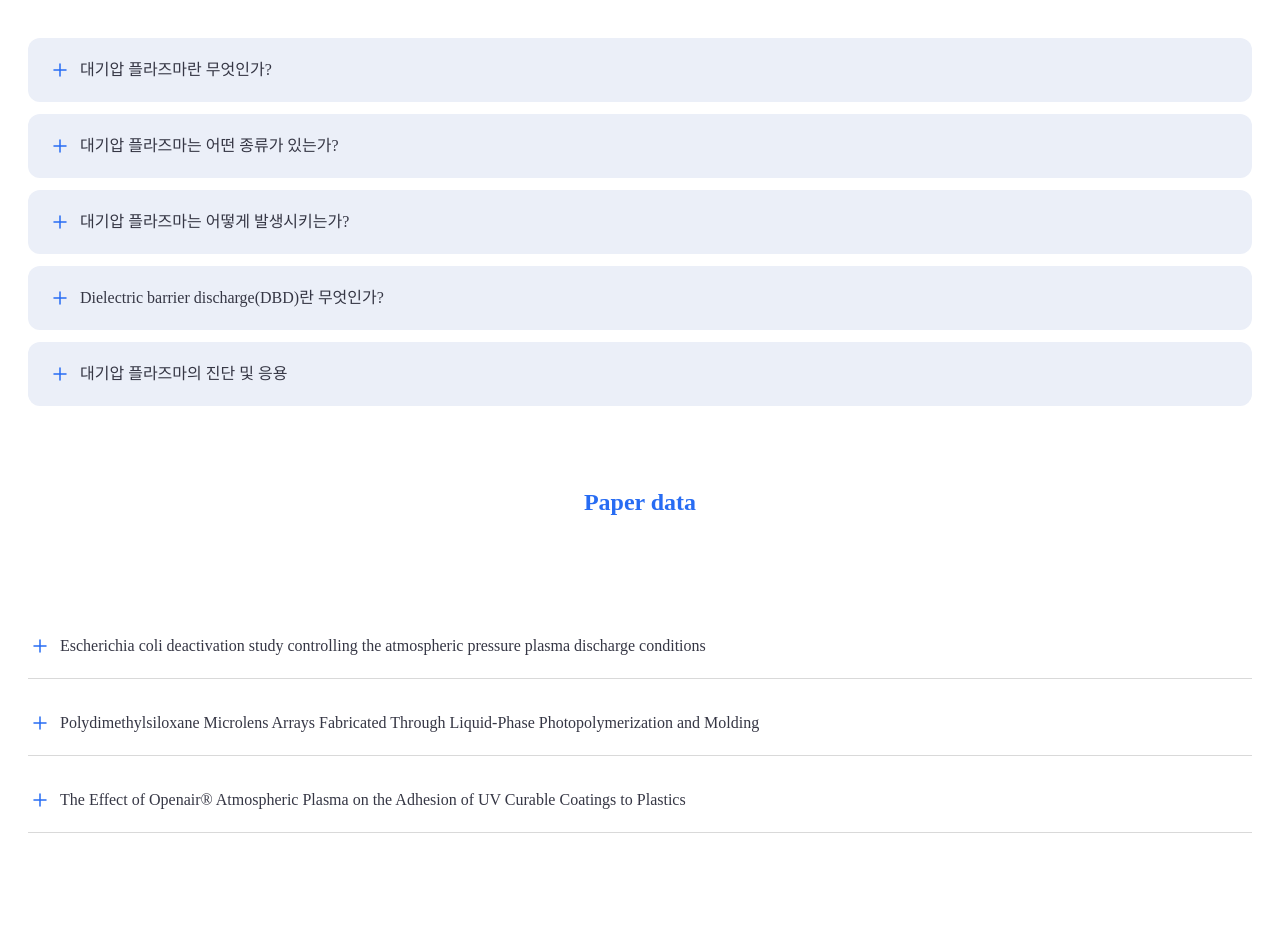
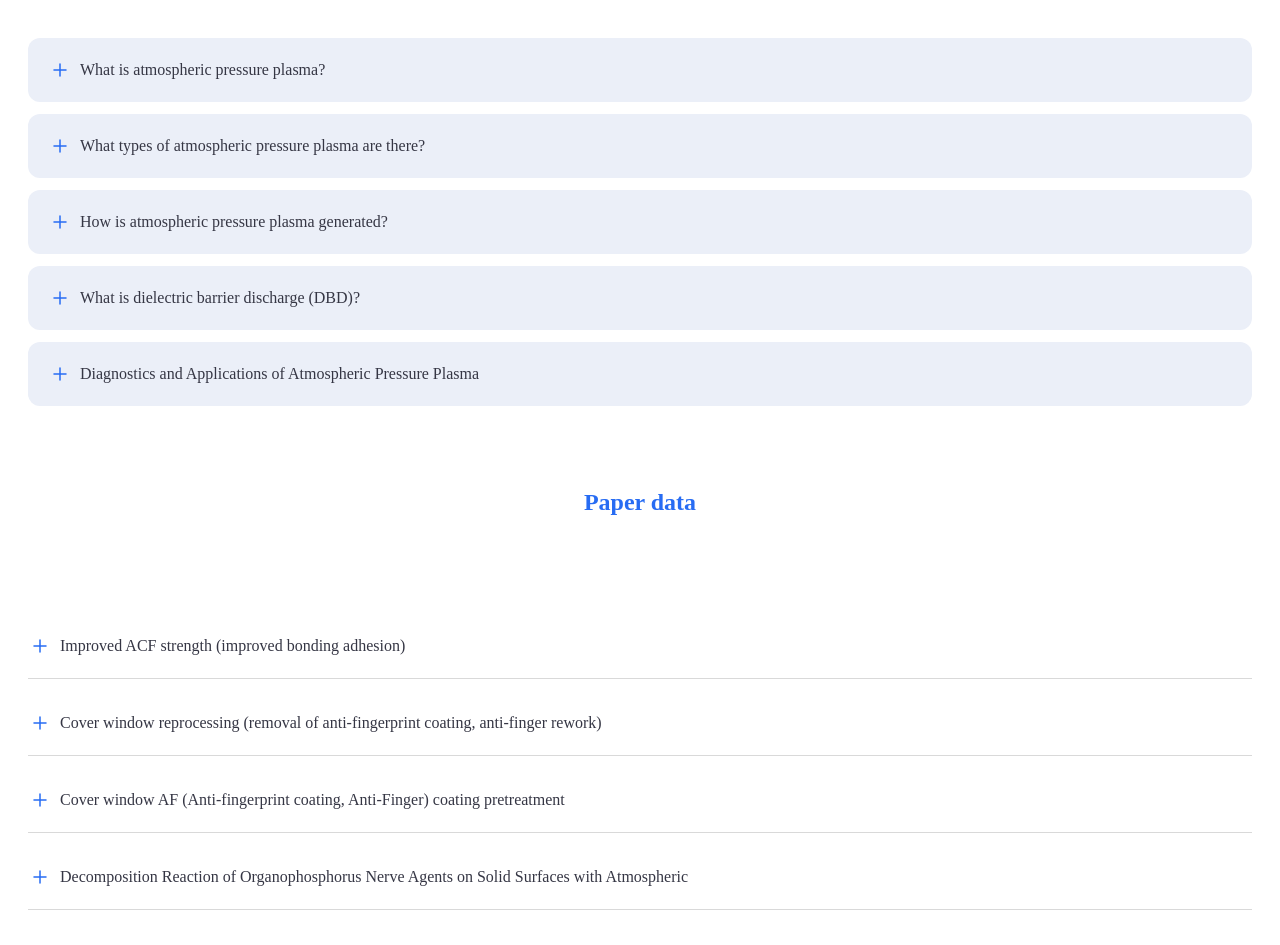
Before and after one commit to faityn/AppFront, a Next.js app: page /board in a window 1280 px wide. Shown: the part 620-1565 px from the top of the page. Built offline with nearby package versions, Linux system fonts and the light colour scheme; a web font is replaced by a local one.

Commit message:
Update index.tsx

```diff
--- a/pages/board/index.tsx
+++ b/pages/board/index.tsx
@@ -47,25 +47,42 @@ const Page = () => {
 
                 <div className="mx-auto w-full mt-24 flex flex-col gap-3">
                     <Accordion
-                        title="대기압 플라즈마란 무엇인가?"
-                        content="대기압 플라즈마란 무엇인가?"
+                        title="What is atmospheric pressure plasma?"
+                        content="Atmospheric pressure plasma literally means plasma in an atmospheric pressure atmosphere. Atmospheric pressure plasma is a gas in which electrons are separated from atoms or molecules in a gas under atmospheric pressure, causing electricity to flow and emit light."
                     />
 
                     <Accordion
-                        title="대기압 플라즈마는 어떤 종류가 있는가?"
-                        content="대기압 플라즈마는 어떤 종류가 있는가?"
+                        title="What types of atmospheric pressure plasma are there?"
+                        content="대기압플라즈마는 크게 저온플라즈마, 열평형플라즈마로 나뉠수 있다. 저온플라즈마는 플라즈마gas온도와 전자온도가 크게 차이가 나는 저온플라즈마이며 열플라즈마는 전자온도와 gas온도가 비슷한 상태의 플라즈마이다. 산업적으로 열플라즈마는 수천~수만도까지 얻을수 있다."
                     />
                     <Accordion
-                        title="대기압 플라즈마는 어떻게 발생시키는가?"
-                        content="대기압 플라즈마는 어떻게 발생시키는가?"
+                        title="How is atmospheric pressure plasma generated?"
+                        content="대기압플라즈마는 어떻게 발생시키는가? 플라즈마는 전기적으로 발생시키며 이에 따라 다른 종류의 대기압플라즈마를 발생시킬수 있다. 기본적인 RF 혹은 교류방전. 음극과 양극이 번갈아가며 바뀌기 때문에 전자도 그에 따라 왕복운동을 하게 된다."
                     />
                     <Accordion
-                        title="Dielectric barrier discharge(DBD)란 무엇인가?"
-                        content="Dielectric barrier discharge(DBD)란 무엇인가?"
+                        title="What is dielectric barrier discharge (DBD)?"
+                        content="The DBD method is a simple structure consisting of two electrodes and a dielectric.<br/>
+
+When alternating current (AC) or pulse power is applied to one electrode of the DBD, charge is accumulated in the dielectric surrounding the electrode, and when the polarity of the electrode is changed, the charge accumulated in the dielectric is released, forming plasma between the electrodes.<br/><br/>
+
+
+
+DBD can easily obtain discharge plasma even at high pressures such as atmospheric pressure, and the power frequency can be widely used from AC to RF.<br/><br/>
+
+
+
+DBD can be divided into two types, low frequency and high frequency, depending on the power frequency.<br/><br/>
+
+DBD (Dielectric Barrier)<br/><br/>
+
+Dielecdtric Barrier Discharge<br/><br/>
+
+In the case of low frequency DBD, it is also called “silent” or “atmospheric-pressure-glow discharge”, and at least one of the two electrodes has a dielectric barrier. The gap is several mm and the voltage is about 5 to 20 kV."
                     />
                     <Accordion
-                        title="대기압 플라즈마의 진단 및 응용"
-                        content="대기압 플라즈마의 진단 및 응용"
+                        title="Diagnostics and Applications of Atmospheric Pressure Plasma"
+                        content="Diagnosis and Application of Atmospheric Pressure Plasma<br/><br/>
+An example of an easy diagnosis is the temperature of the plasma. In the case of low-temperature plasma, you can touch it with your hand, and even if you put paper in the plasma, it does not burn. In the case of thermal plasma, it is so hot that it is difficult to look directly at the plasma, and if you put a spoon in the plasma, it melts quickly."
                     />
                 </div>
 
@@ -75,19 +92,32 @@ const Page = () => {
 
                 <div className="mx-auto w-full mt-24 flex flex-col gap-3">
                     <AccordionWhite
-                        title="Escherichia coli deactivation study controlling the atmospheric pressure plasma discharge conditions"
-                        content="<strong> Escherichia coli deactivation study controlling the atmospheric pressure plasma discharge conditions </strong> <br/>
-Bio-applications of plasma have been widely studied in recent years. However, considering the high interests, the inactivation mechanisms of micro-organisms by plasma have not been clearly explained. The goal of this study was to find the sterilization mechanisms and define the major sterilization factors with the atmospheric pressure radio-frequency helium glow discharge. For the sterilization target the Escherichia coli was used. To begin with the sterilization study, the plasma characteristics were investigated by means of electrical and optical diagnostics. Especially, the gas temperature was controlled under 50 °C by keeping the input power less than 70 W to eliminate the thermal effects. Contribution of the UV irradiation from the plasma was studied and it turned out to be negligible. On the other hand,"
+                        title="Improved ACF strength (improved bonding adhesion)"
+                        content="The ACF bonding part of the pad of the Touch Cell is surface treated with plasma to increase the ACF bonding strength and improve reliability."
                     />
 
                     <AccordionWhite
-                        title="Polydimethylsiloxane Microlens Arrays Fabricated Through Liquid-Phase Photopolymerization and Molding"
-                        content=""
+                        title="Cover window reprocessing (removal of anti-fingerprint coating, anti-finger rework)"
+                        content="During the coating process (AF, Anti-Finger) to prevent fingerprints or contamination of the cover window of the smart phone/PAD, plasma is used to clean and modify the surface before coating, thereby reducing the amount of coating liquid and improving the coating quality.<br/>
+[Source] Cover Window AF (Anti-Finger Coating, Anti-Finger) Coating Pretreatment | Author AP<br/><br/>
+
+https://blog.naver.com/appblog/220754173450"
                     />
 
                     <AccordionWhite
-                        title="The Effect of Openair® Atmospheric Plasma on the Adhesion of UV Curable Coatings to Plastics"
-                        content=""
+                        title="Cover window AF (Anti-fingerprint coating, Anti-Finger) coating pretreatment"
+                        content="During the coating process (AF, Anti-Finger) to prevent fingerprints or contamination of the cover window of the smart phone/PAD, plasma is used to clean and modify the surface before coating, thereby reducing the amount of coating solution and improving the coating quality."
+                    />
+                    <AccordionWhite
+                        title="Decomposition Reaction of Organophosphorus Nerve Agents on Solid Surfaces with Atmospheric"
+                        content="Decomposition Reaction of Organophosphorus Nerve Agents on Solid Surfaces with Atmospheric<br/>
+Radio Frequency Plasma Generated Gaseous Species<br/><br/>
+Langmuir, Vol. 23, No. 15, (2007) 8075 <br/>"
+                    />
+                    <AccordionWhite
+                        title="Surface_modification_effects_on_film_growth_with_atmospheric_Ar-Ar+O2_plasma"
+                        content="Surface_modification_effects_on_film_growth_with_atmospheric_Ar-Ar+O2_plasma<br/><br/>
+Surf. Coat. Technol. 174 –175, 1038 (2003)<br/>"
                     />
                 </div>
             </div>
```
